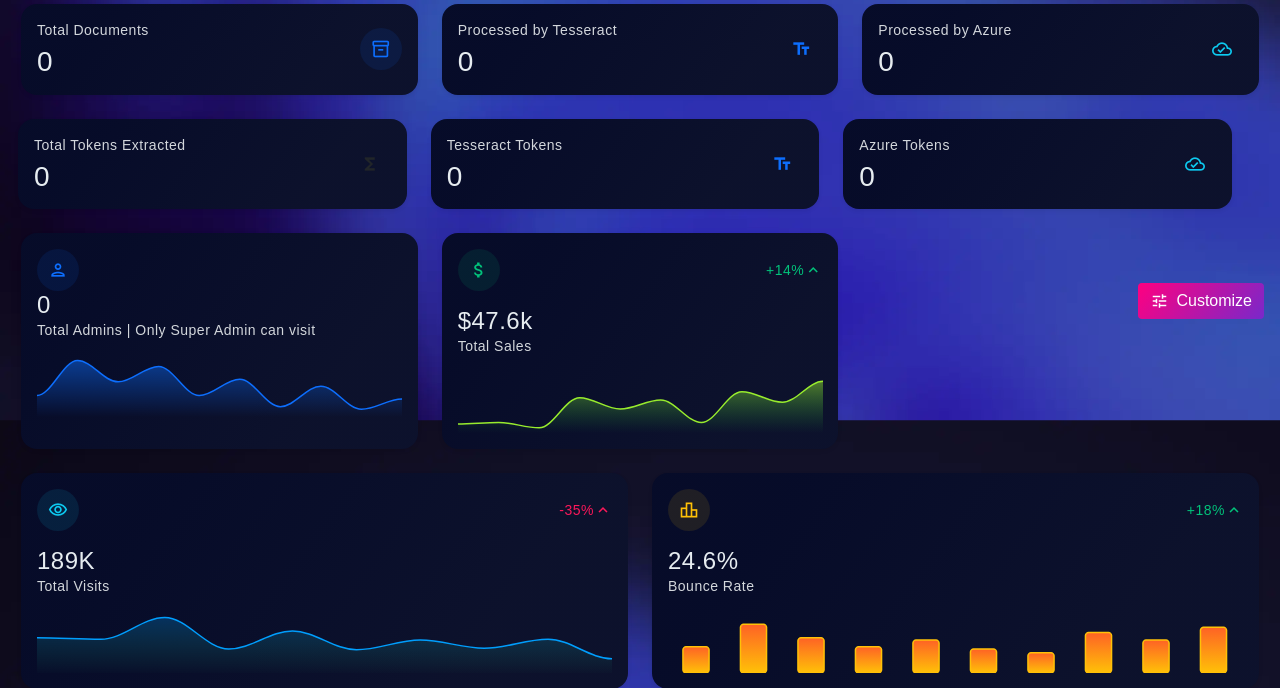
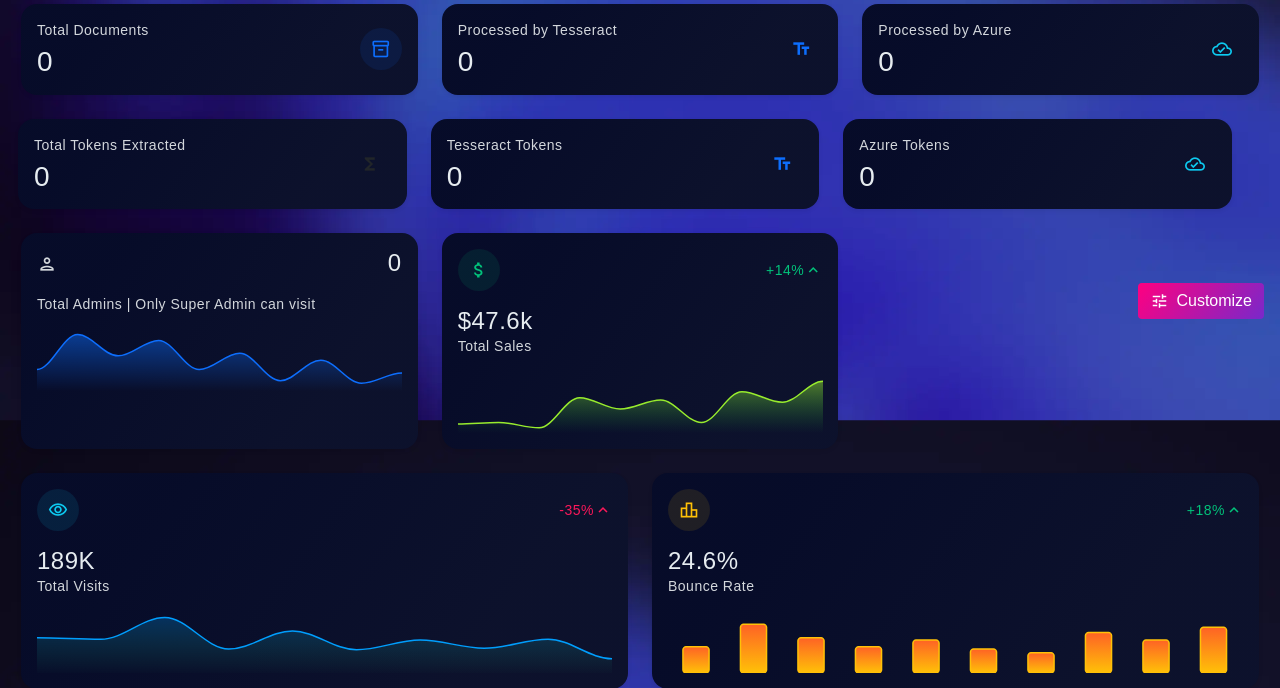
Before and after one commit to arkdey-in/flask, a Flask app: page /admin/admdashboard in a window 1280 px wide. Shown: the part 465-1153 px from the top of the page. Run offline with Flask 3, Linux system fonts and the light colour scheme; the visitor is signed in with stand-in values (Sample User, id 1); data that the repository does not hold is empty; style sheets or scripts are compiled from the project's sources; some libraries are stand-ins or nearby versions.

Commit message:
FIX: dashboard8

```diff
--- a/app/templates/admDashboard.html
+++ b/app/templates/admDashboard.html
@@ -277,9 +277,9 @@ AFFAIRS DEPARTMENT{% endblock%} {%block content%}
     <div class="col-12 col-lg-4 col-xxl-2 d-flex">
       <div class="card rounded-4 w-100">
         <div class="card-body">
-          <div class="">
+          <div class="mb-3 d-flex align-items-center justify-content-between">
             <div
-              class="wh-42 d-flex align-items-center justify-content-center rounded-circle bg-primary bg-opacity-10 text-primary">
+              class="">
               <span class="material-icons-outlined fs-5">person</span>
             </div>
             <div><h4 class="mb-0">{{ stats.admin }}</h4></div>
```
